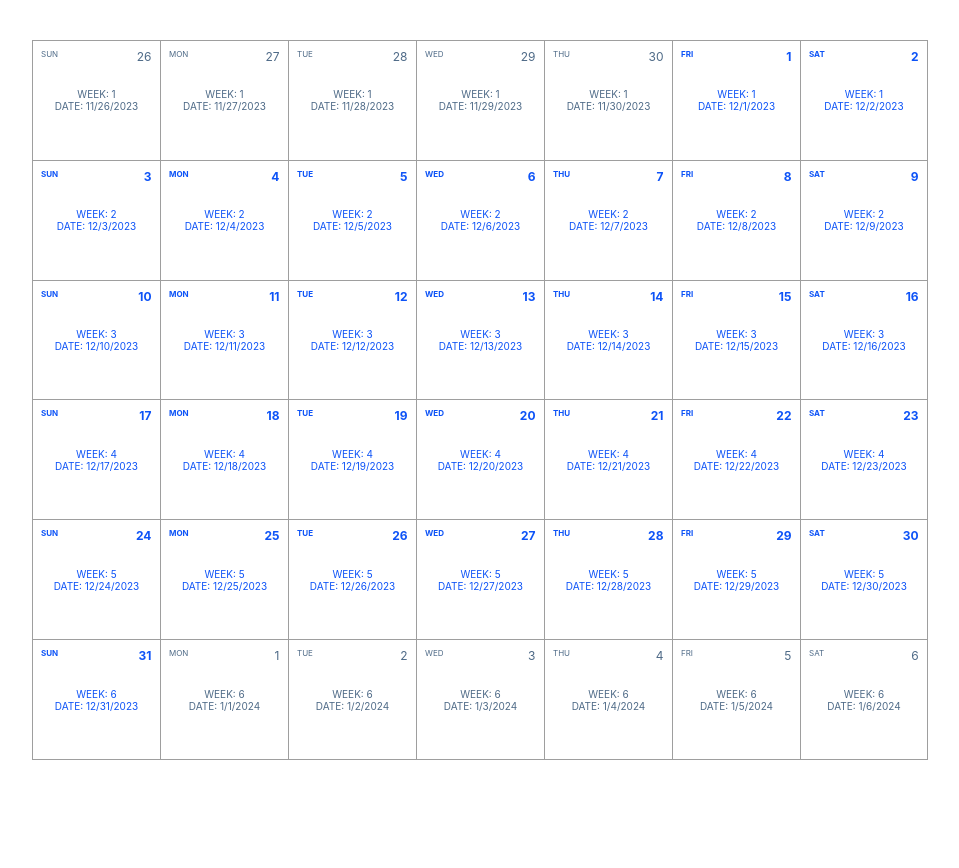
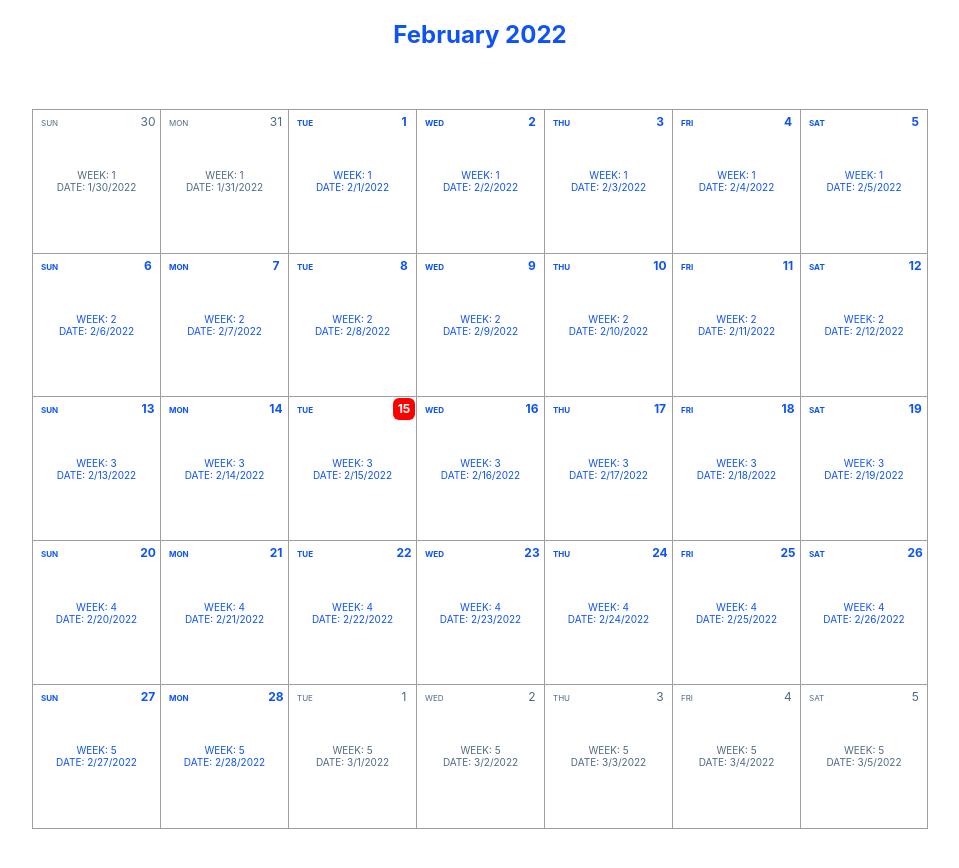
Before and after one commit to safehaven1017/locked_in, a React (Create React App) app: page /MonthPage in a window 1280 px wide. Shown: the whole page, without its empty margins (160-1119 px from the left). Before the commit the page ends 800 px from the top, so only its background shows below. Built offline with nearby package versions, Linux system fonts and the light colour scheme.

Commit message:
added styling/logic for month cal isToday

```diff
--- a/src/components/MonthBlock.js
+++ b/src/components/MonthBlock.js
@@ -1,18 +1,26 @@
 import React from 'react';
 import { Link } from 'react-router-dom';
 import styled from 'styled-components';
-import { MONTHS, WEEKDAYS } from '../calendarData'
+import { WEEKDAYS } from '../calendarData';
+import { useState } from 'react';
 
 function MonthBlock(props) {
+  const [ isHover, setIsHover ] = useState(false);
   const { number, month, year, inMonth } = props.day;
   const day = number;
+  // Lets highlight day if it is today... need to create date object to do that
+  const today = new Date();
+  let isToday = false;
+  if (today.getFullYear() === year && today.getMonth() === month && today.getDate() === day) {
+      isToday = true;
+  }
   // To label each day with a weekday, will simply check modulus of the index
   const week = Math.floor((props.index) / 7) + 1
   const dayColor = inMonth ? '#0d53f7' : '#4e6a87';
   return (
-    <StyledLink to="/" dayColor={dayColor} >
+    <StyledLink to="/" day_color={dayColor} onMouseOver={() => setIsHover(true)} onMouseLeave={() => setIsHover(false)} >
             <WeekdayContainer inMonth={inMonth} >{WEEKDAYS[props.index % 7]}</WeekdayContainer>
-            <NumberContainer inMonth={inMonth} >{day}</NumberContainer>
+            <NumberContainer inMonth={inMonth} isToday={isToday} isHover={isHover} >{day}</NumberContainer>
         <Block>
             <InnerSpan>WEEK: {week}</InnerSpan>
             <InnerSpan>DATE: {month + 1}/{day}/{year}</InnerSpan>
@@ -25,7 +33,7 @@ export default MonthBlock;
 
 const StyledLink = styled(Link)`
   text-decoration: none;
-  color: ${props => props.dayColor};
+  color: ${props => props.day_color};
   margin: 0;
   position: relative;
   border-style: solid;
@@ -60,6 +68,8 @@ const Block = styled.div`
 `;
 
 const WeekdayContainer = styled.span`
+    width: 2vw;
+    height: 2vw;
     margin: .5rem;
     position: absolute;
     color: inherit;
@@ -68,13 +78,21 @@ const WeekdayContainer = styled.span`
     `;
 
 const NumberContainer = styled.span`
-    width: 87%;
-    margin: .5rem;
+    margin-top: .04rem;
     position: absolute;
-    color: inherit;
-    text-align: right;
+    display: flex;
+    align-items: center;
+    justify-content: center;
+    width: 1.7vw;
+    height: 1.7vw;
+    left: 82%;
+    transition: color 1s, background-color 1s;
+    color: ${props => props.isToday ? (props.isHover ? "red" : "white") : "inherit"};
+    text-align: center;
     font-size: 1.5vh;
     font-weight: ${props => props.inMonth ? 700 : 400};
+    background-color: ${props => props.isToday ? (props.isHover ? "white" : "red") : "transparent"};
+    border-radius: 6px;
  `;
 
 const InnerSpan = styled.span`
--- a/src/components/MonthCalendar.js
+++ b/src/components/MonthCalendar.js
@@ -1,9 +1,10 @@
 import React from 'react';
 import styled from 'styled-components';
 import MonthBlock from './MonthBlock';
+import { MONTHS } from '../calendarData';
 
-const YEAR = 2023;
-const MONTH = 11;
+const YEAR = 2022;
+const MONTH = 1;
 
 // Create an array of objects that contains information on each day in the month
 // To clarify, "numerical day" and "day" are two different things in the comments - (numerical day ex: 20th) (day ex: a weekday (Thursday))
@@ -59,6 +60,7 @@ export function createMonthArray(year, month) {
 function MonthCalendar() {
   return (
     <PageContainer>
+      <h2>{MONTHS[MONTH]} {YEAR}</h2>
       <CalendarContainer>
         {createMonthArray(YEAR, MONTH).map((day, index) => <MonthBlock day={day} index={index} key={index} />)}
       </CalendarContainer>
@@ -68,8 +70,10 @@ function MonthCalendar() {
 
 const PageContainer = styled.div`
   display: flex;
+  flex-direction: column;
   justify-content: center;
   align-items: center;
+  color: #0d53f7;
 `
 
 const CalendarContainer = styled.div`
```
